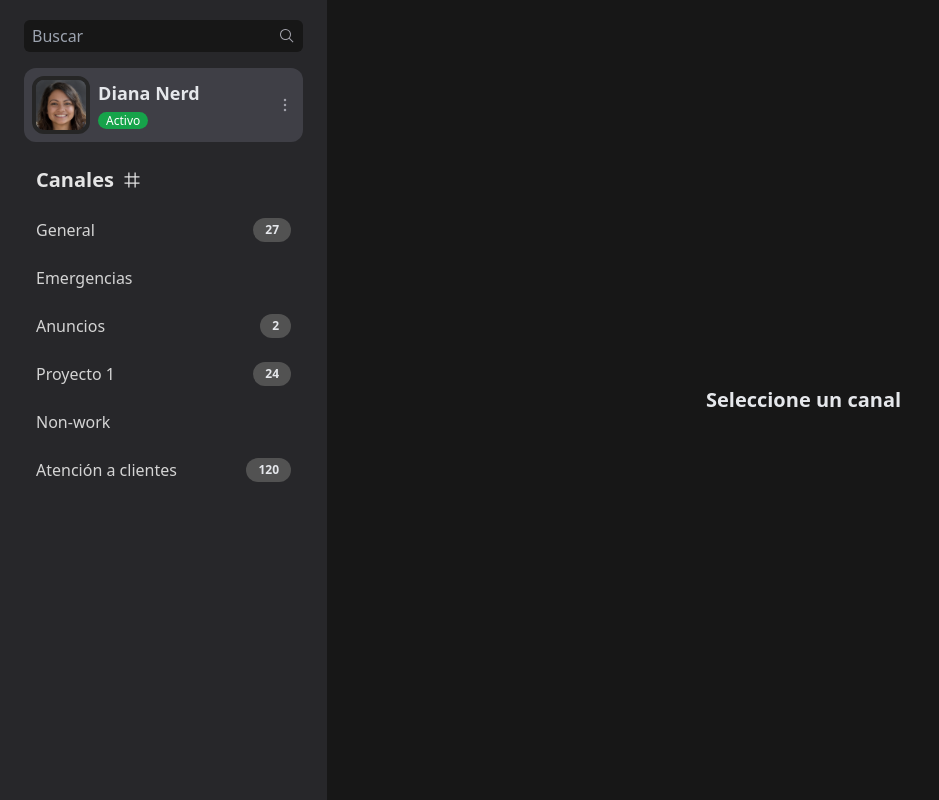
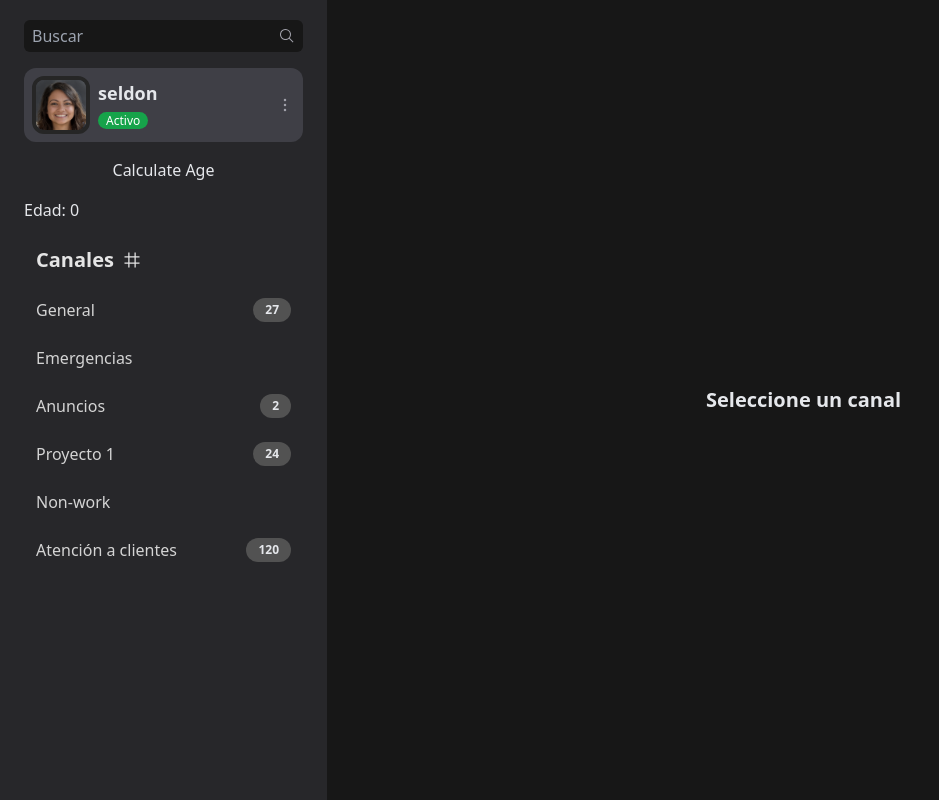
Before and after one commit to seldon-hr/vuex, a Vue app: page / in a window 1280 px wide. Shown: the whole page, without its empty margins (0-939 px from the left). Built offline with nearby package versions, Linux system fonts and the light colour scheme.

Commit message:
feat: "Simple state with Options API"

```diff
--- /dev/null
+++ b/src/store/store.js
@@ -0,0 +1,32 @@
+import { reactive } from "vue";
+
+const store = reactive({
+    username: "seldon",
+    user: {
+        name: "Seldon",
+        age: 0,
+        email: "seldon@seldon",
+        birth: "1998-12-12",
+    },
+
+    // Methods
+    //Calcular user age
+    calculateAge() {
+        const today = new Date();
+        const birthDate = new Date(this.user.birth);
+        let age = today.getFullYear() - birthDate.getFullYear();
+        const month = today.getMonth() - birthDate.getMonth();
+        if (month < 0 || (month === 0 && today.getDate() < birthDate.getDate())) {
+            age--;
+        }
+        this.user.age = age;
+    },
+
+    updateUsername(newUsername) {
+        this.username = newUsername;
+    },
+});
+
+/* Si se usa el store nos permite exportar todo el módulo, es decir lo principal
+y tendremos ya este en una sola exportación */
+export default store;
--- a/src/views/HomeView.vue
+++ b/src/views/HomeView.vue
@@ -3,6 +3,7 @@ import { RouterView, RouterLink } from "vue-router";
 import InputSearch from "@/components/InputSearch.vue";
 import ProfileCard from "@/components/ProfileCard.vue";
 import ChatItem from "@/components/ChatItem.vue";
+import store from "../store/store";
 
 export default {
   components: {
@@ -15,6 +16,7 @@ export default {
   /* Options API */
   data() {
     return {
+      store,
       search: "",
       profile: {
         username: "Diana Nerd",
@@ -40,9 +42,11 @@ export default {
       <InputSearch v-model="search" />
       <ProfileCard
         :avatar="profile.avatar"
-        :username="profile.username"
+        :username="store.username"
         :status="profile.status"
       />
+      <button @click="store.calculateAge()">Calculate Age</button>
+      <span style="display:inline;">Edad: {{ store.user.age }}</span>
       <RouterLink to="/" class="channels-title"
         >Canales <Icon icon="carbon:hashtag"
       /></RouterLink>
--- a/src/views/ProfileView.vue
+++ b/src/views/ProfileView.vue
@@ -1,9 +1,19 @@
+<script>
+import store from "../store/store";
+export default {
+  data() {
+    return {
+      store,
+    };
+  },
+}
+</script>
 <template>
   <div class="profile">
     <div class="box">
       <img src="/avatars/avatar.jpg" alt="avatar" />
       <label for="username">Nombre de usuario</label>
-      <input type="text" placeholder="Jane Smith" />
+      <input type="text" placeholder="Jane Smith" :value="store.username" @input="store.updateUsername($event.target.value)"/>
       <button>Acceder</button>
     </div>
   </div>
```
